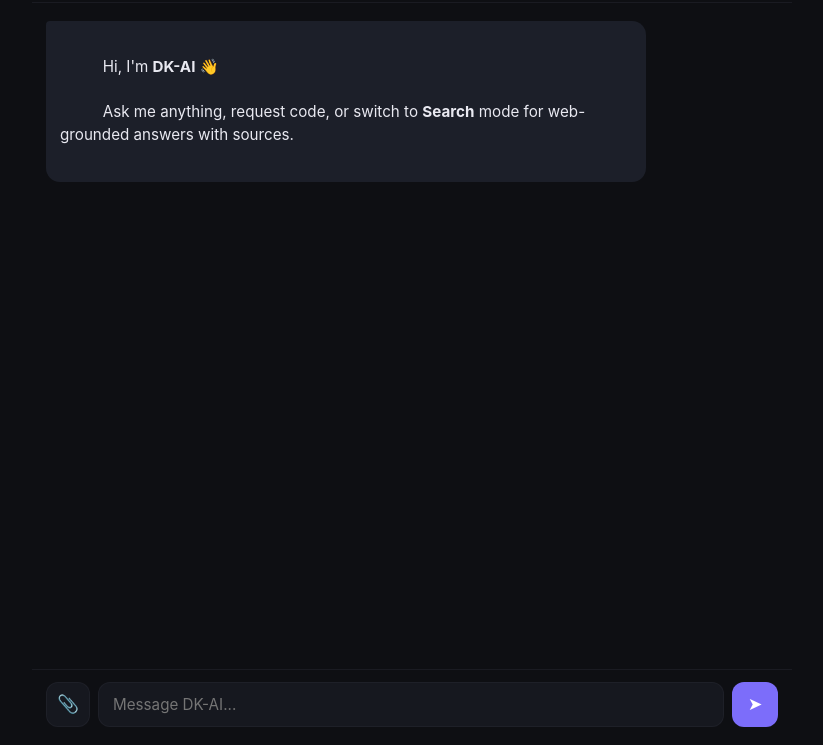
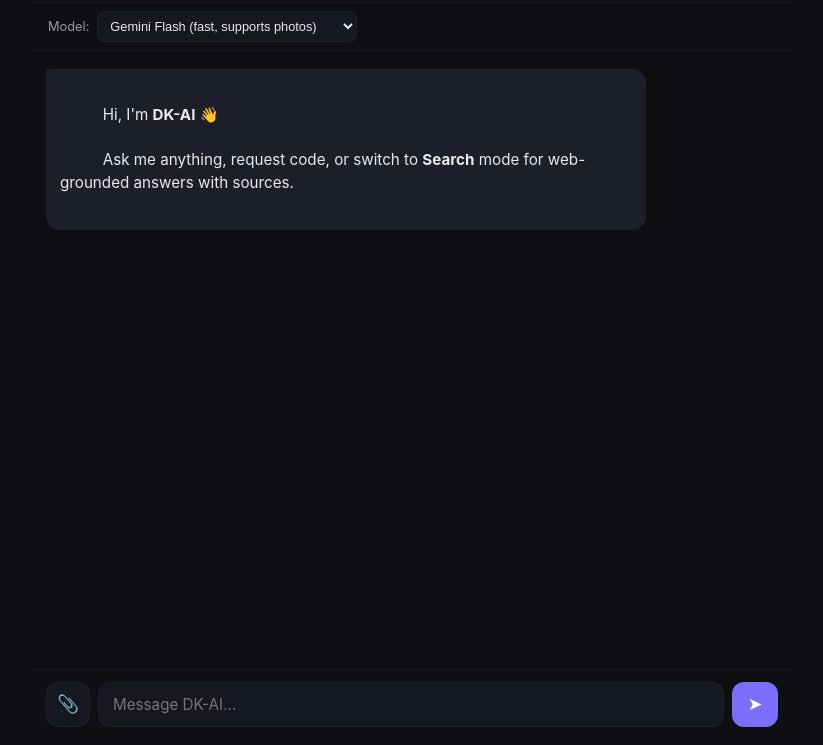
Before and after one commit to dineshkarthick2029-bit/Dk-CHATBOT-AI, a website: page public/index.html in a window 1280 px wide. Shown: the part 55-800 px from the top of the page, without its empty margins (228-1051 px from the left). Drawn offline with nearby package versions, Linux system fonts and the light colour scheme.

Commit message:
Update index.html

```diff
--- a/public/index.html
+++ b/public/index.html
@@ -16,6 +16,14 @@
         <button class="mode-btn" data-mode="search">🔎 Search</button>
       </div>
     </header>
+
+    <div class="model-bar">
+      <label for="modelSelect">Model:</label>
+      <select id="modelSelect">
+        <option value="gemini">Gemini Flash (fast, supports photos)</option>
+        <option value="groq">Llama 3.3 70B via Groq (stronger, text only)</option>
+      </select>
+    </div>
 
     <main id="chatWindow" class="chat-window">
       <div class="msg bot">
```
